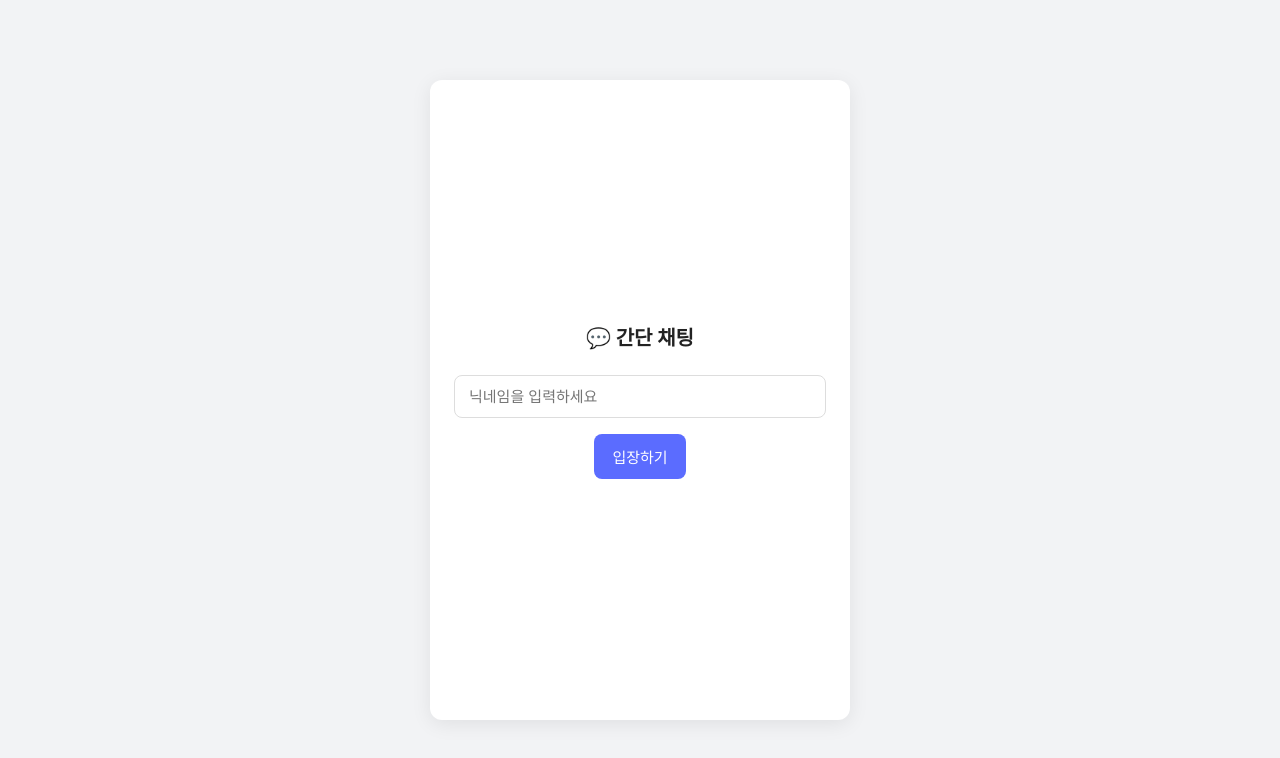
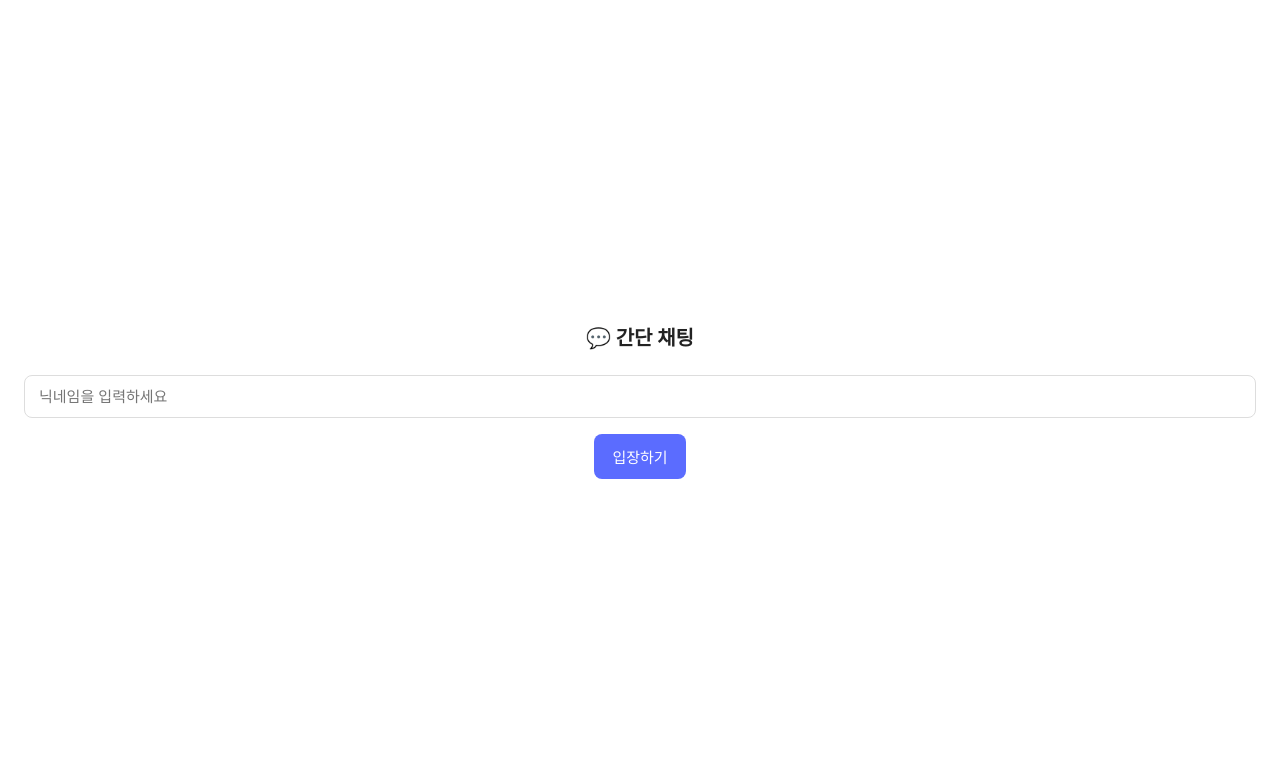
Before and after one commit to addst1/simple-chat, a website: page public/index.html in a window 1280 px wide. Drawn offline with Linux system fonts and the light colour scheme.

Commit message:
Add files via upload

```diff
--- a/public/index.html
+++ b/public/index.html
@@ -13,22 +13,19 @@
   }
 </script>
 <style>
+  html, body { height: 100%; }
   * { box-sizing: border-box; }
   body {
     margin: 0;
     font-family: -apple-system, BlinkMacSystemFont, "Segoe UI", sans-serif;
-    background: #f2f3f5;
+    background: #fff;
     height: 100vh;
-    display: flex;
-    align-items: center;
-    justify-content: center;
+    overflow: hidden;
   }
   #join-screen, #chat-screen {
-    width: 420px;
-    height: 640px;
+    width: 100%;
+    height: 100vh;
     background: #fff;
-    border-radius: 12px;
-    box-shadow: 0 4px 20px rgba(0,0,0,0.08);
     display: flex;
     flex-direction: column;
     overflow: hidden;
```
